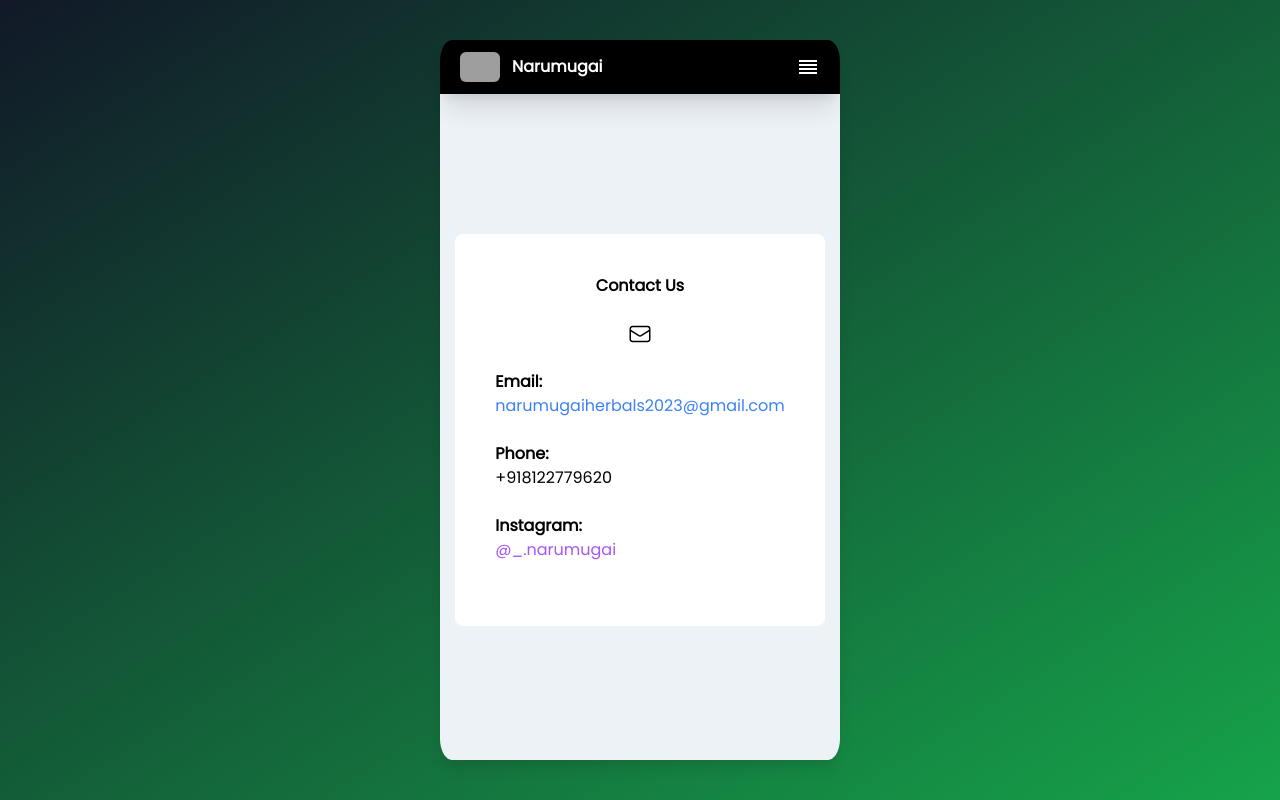
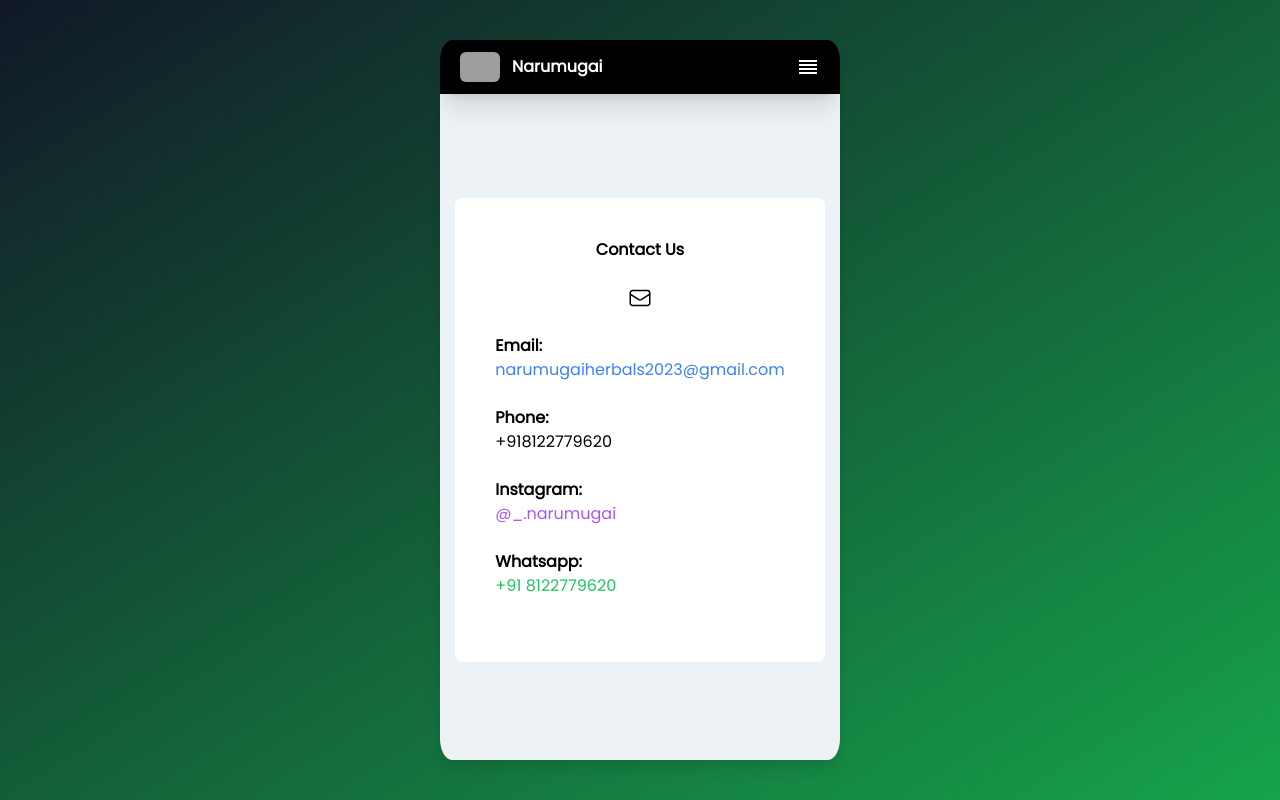
Before and after one commit to Narenkumar1234/Nilav, a Next.js app: page /contactUs in a window 1280 px wide. Built offline with nearby package versions, Linux system fonts and the light colour scheme; grey boxes are pictures that could not be loaded.

Commit message:
add wp contact

```diff
--- a/pages/contactUs.js
+++ b/pages/contactUs.js
@@ -8,9 +8,11 @@ export default function ContactDetails() {
   return (
     <>
       <Layout>
-    <div id="my-element" className=" lg:h-screen md:h-screen lg:p-10 md:p-10">
+        <div
+          id="my-element"
+          className=" lg:h-screen md:h-screen lg:p-10 md:p-10"
+        >
           <div className="lg:relative  bg-subtheme w-full mobile-view ">
-
             {isLoading ? <Loading /> : <div></div>}
             <Navbar page="8" setIsLoading={setIsLoading}></Navbar>
             <div className="flex h-screen z-0 relative bottom-16 items-center justify-center">
@@ -56,6 +58,15 @@ export default function ContactDetails() {
                     @_.narumugai
                   </a>
                 </div>
+                <div className="my-6">
+                  <p className="font-semibold">Whatsapp:</p>
+                  <a
+                    href="https://wa.me/+918122779620"
+                    className="text-green-500"
+                  >
+                    +91 8122779620
+                  </a>
+                </div>
               </div>
             </div>
           </div>
```
Lines whose indentation alone changed are shown as unchanged.
